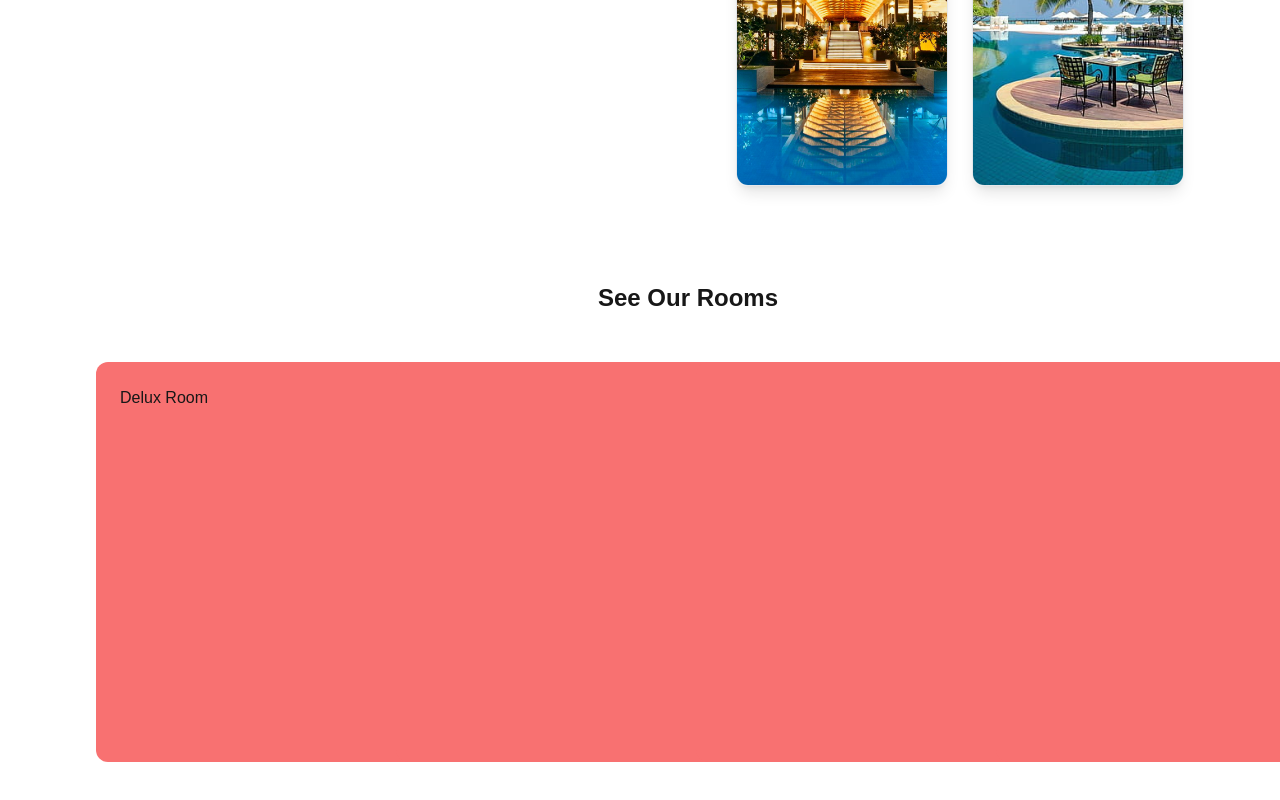
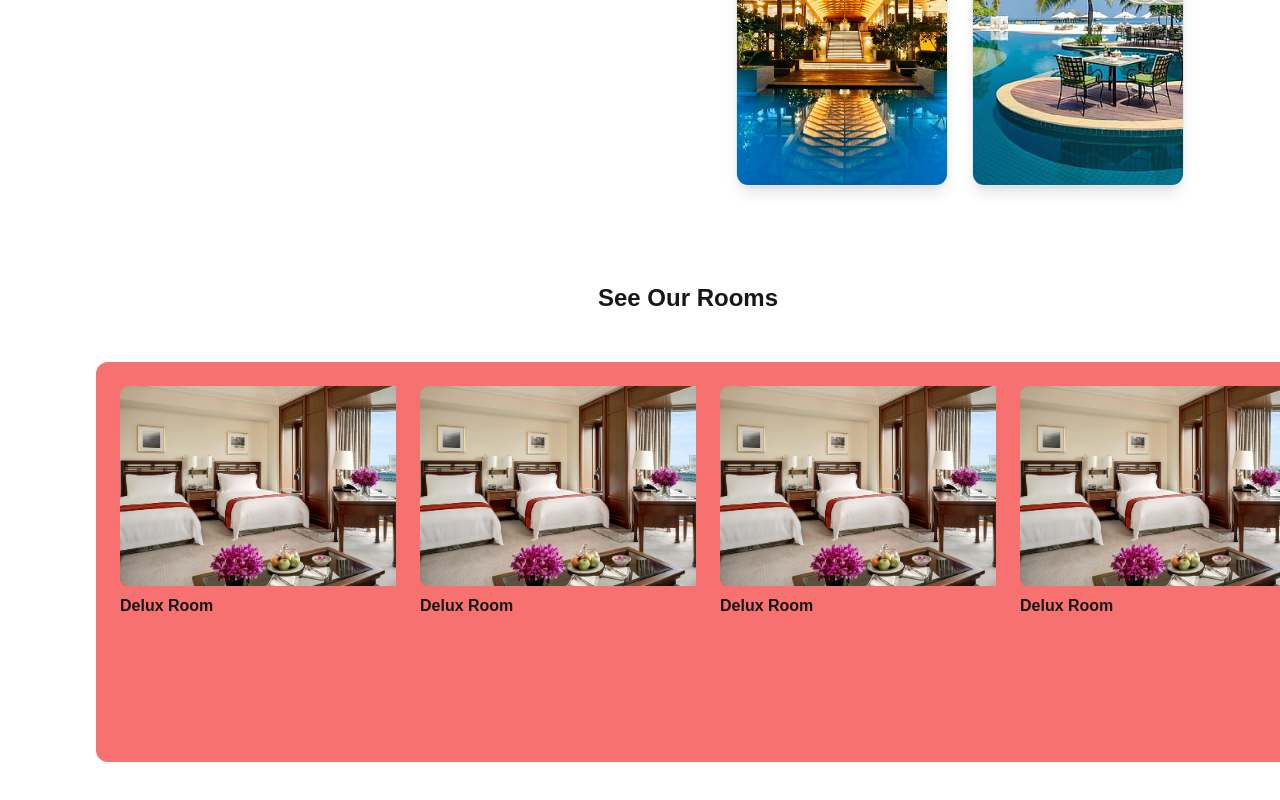
Before and after one commit to Fahim-ahmed-ifty/hotelreservation, a Next.js app: page / in a window 1280 px wide. Shown: the part 688-1488 px from the top of the page. Built offline with nearby package versions, Linux system fonts and the light colour scheme.

Commit message:
✅`initially create room cards with props

```diff
--- a/app/components/RoomCard.tsx
+++ b/app/components/RoomCard.tsx
@@ -1,15 +1,20 @@
+import Image from 'next/image';
 import React from 'react'
 
 interface roomcardprops {
   text?: string;
-  img?:string;
+  img:string;
   imgalt?:string;
   details?:string;
 }
 
 const RoomCard = ({text,img,imgalt,details}:roomcardprops) => {
   return (
-    <div className='w-[400px] h-[400px] p-6 bg-red-400 rounded-xl'>{text}</div>
+    <div className='w-[400px] h-[400px] p-6 bg-red-400 rounded-xl'>
+      <Image className='w-[350px] h-[200px] bg-red-500 rounded-lg' src={img} alt='images of room' width={350} height={200}/>
+
+        <div className='mt-2 font-semibold'>
+          {text}</div></div>
   )
 }
 
--- a/app/components/RoomDetails.tsx
+++ b/app/components/RoomDetails.tsx
@@ -1,16 +1,20 @@
-import React from 'react'
-import RoomCard from './RoomCard'
+import React from "react";
+import RoomCard from "./RoomCard";
 
 const RoomDetails = () => {
   return (
-    <div className='w-full h-[600px] m-12 p-12 flex flex-col'>
-        <div className='text-2xl font-bold flex justify-center items-center'>
-            See Our Rooms
-            </div>
-                <div className='grid grid-cols-4 gap-4 mt-12'>
-                <RoomCard text='Delux Room'/> <RoomCard/> <RoomCard/> <RoomCard/>
-                </div></div>
-  )
-}
+    <div className="w-full h-[600px] m-12 p-12 flex flex-col">
+      <div className="text-2xl font-bold flex justify-center items-center">
+        See Our Rooms
+      </div>
+      <div className="grid grid-cols-4 gap-4 mt-12">
+        <RoomCard text="Delux Room" img="/deluxroom.jpg" />
+        <RoomCard text="Delux Room" img="/deluxroom.jpg" />
+        <RoomCard text="Delux Room" img="/deluxroom.jpg" />
+        <RoomCard text="Delux Room" img="/deluxroom.jpg" />
+      </div>
+    </div>
+  );
+};
 
-export default RoomDetails
+export default RoomDetails;
```
Also changed, not shown: public/deluxroom.jpg (added).
